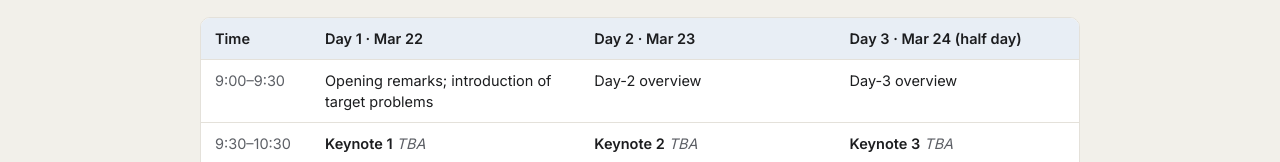
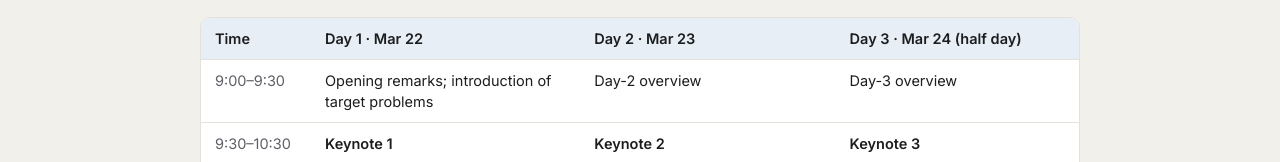
Before and after one commit to rsi4se/rsi4se.github.io, a plain HTML site: page index.html in a window 1280 px wide. Shown: the part 3068-3230 px from the top of the page. Drawn offline with Linux system fonts and the light colour scheme.

Commit message:
Drop TBA from keynotes

```diff
--- a/index.html
+++ b/index.html
@@ -190,7 +190,7 @@
     <thead><tr><th>Time</th><th>Day 1 · Mar 22</th><th>Day 2 · Mar 23</th><th>Day 3 · Mar 24 (half day)</th></tr></thead>
     <tbody>
       <tr><td class="time">9:00–9:30</td><td>Opening remarks; introduction of target problems</td><td>Day-2 overview</td><td>Day-3 overview</td></tr>
-      <tr><td class="time">9:30–10:30</td><td><b>Keynote 1</b> <span class="tbd">TBA</span></td><td><b>Keynote 2</b> <span class="tbd">TBA</span></td><td><b>Keynote 3</b> <span class="tbd">TBA</span></td></tr>
+      <tr><td class="time">9:30–10:30</td><td><b>Keynote 1</b></td><td><b>Keynote 2</b></td><td><b>Keynote 3</b></td></tr>
       <tr class="quiet"><td class="time">10:30–11:00</td><td>Break</td><td>Break</td><td>Break</td></tr>
       <tr><td class="time">11:00–12:30</td><td><b>Contributed talks 1</b></td><td><b>Contributed talks 2</b></td><td><b>Closing panel:</b> Where should RSI for science and engineering go next?</td></tr>
       <tr class="quiet"><td class="time">12:30–14:00</td><td>Lunch</td><td>Lunch</td><td>Closing remarks; lunch</td></tr>
```
